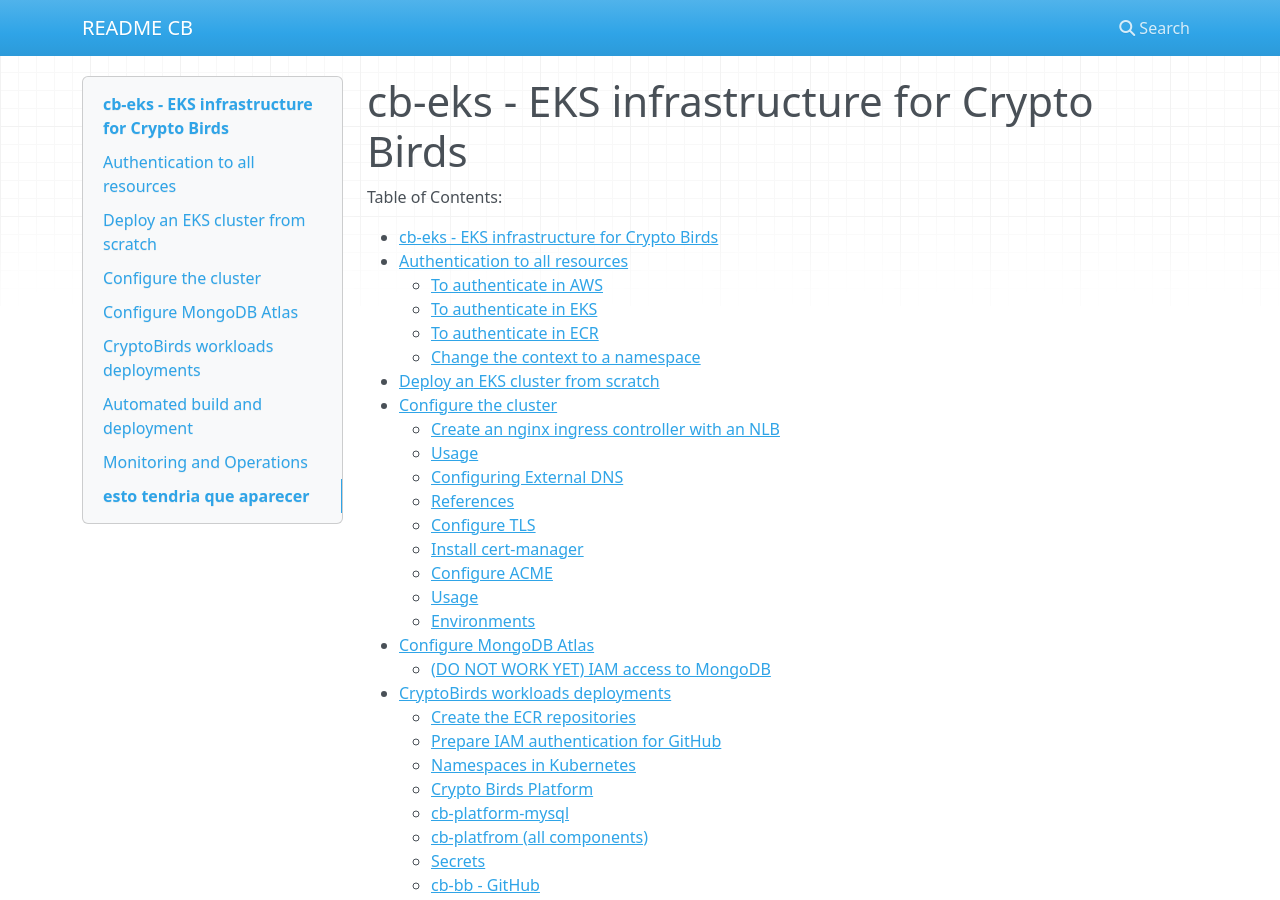
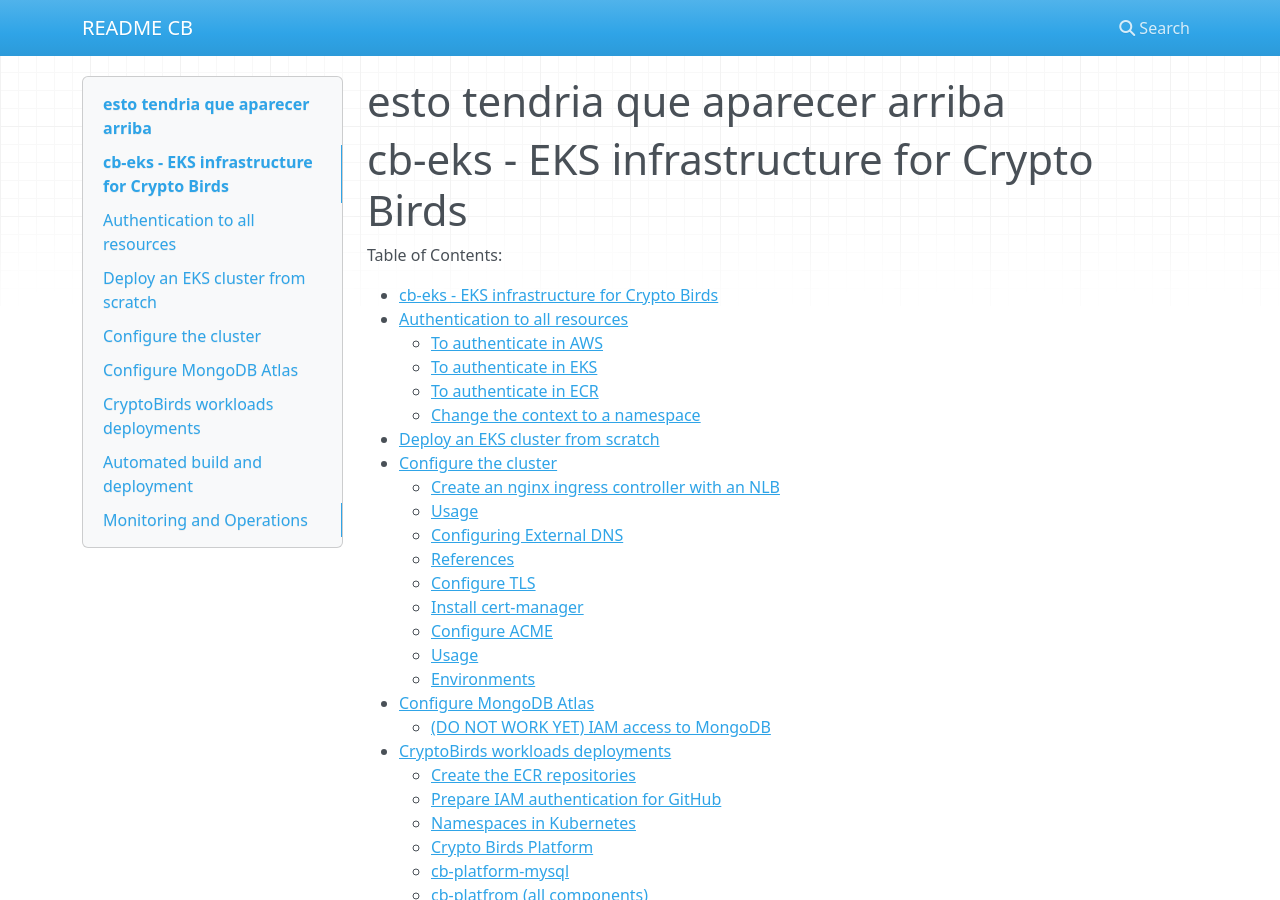
Before and after one commit to KikoBM/readme-actions, an MkDocs documentation site: the page built from docs/README.md, in a window 1280 px wide and 900 px high. Built offline with MkDocs 1.6.1, drawn with Linux system fonts in a browser that asks for light colours; nearby versions of some CDN libraries; old or Windows-style settings are respelled for this version of MkDocs; some of the changed text lies outside the part shown.

Commit message:
ahora arriba

```diff
--- a/docs/README.md
+++ b/docs/README.md
@@ -1,3 +1,5 @@
+# esto tendria que aparecer arriba
+
 # cb-eks - EKS infrastructure for Crypto Birds
 
 Table of Contents:
```
Also changed, not shown: other parts of docs/README.md (+0 -2 lines), site/404.html, site/img/favicon.ico, site/index.html, site/search/search_index.json, 2 other files.
